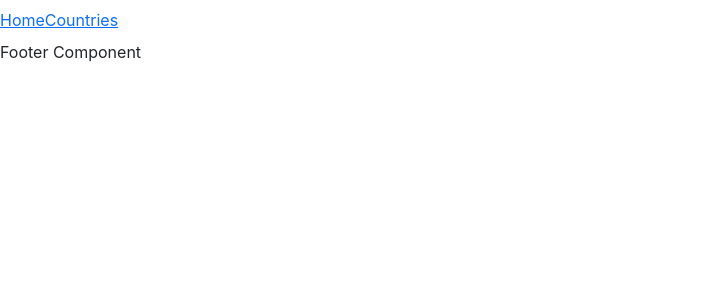
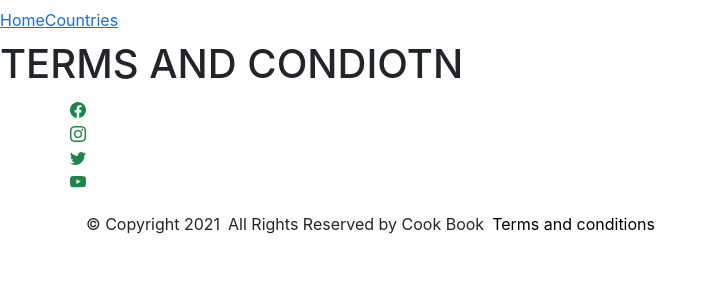
Before and after one commit to mrclcyn/react-cook-book, a React (Create React App) app: page /Tac in a window 1280 px wide. Shown: the top 300 px of the page, without its empty margins (0-717 px from the left). Built offline with nearby package versions, Linux system fonts and the light colour scheme; no server answers.

Commit message:
some changes

```diff
--- a/package.json
+++ b/package.json
@@ -6,8 +6,11 @@
     "@testing-library/jest-dom": "^5.16.1",
     "@testing-library/react": "^12.1.2",
     "@testing-library/user-event": "^13.5.0",
+    "bootstrap": "^5.1.3",
     "contentful": "^9.1.5",
     "react": "^17.0.2",
+    "react-bootstrap": "^2.1.1",
+    "react-bootstrap-icons": "^1.7.2",
     "react-dom": "^17.0.2",
     "react-router-dom": "^6.2.1",
     "react-scripts": "5.0.0",
--- a/src/App.js
+++ b/src/App.js
@@ -1,7 +1,6 @@
 import './App.css';
 
 function App({recipes}) {
-  console.log(recipes);
   return (
     <div className="App">
       <h1>Cook and Travel</h1>
--- a/src/AppRouter.js
+++ b/src/AppRouter.js
@@ -1,8 +1,9 @@
-import { Routes, Route } from 'react-router-dom';
+import { Routes, Route, Navigate } from 'react-router-dom';
 import Dishes from './Dishes';
 import Dish from './Dish';
-import NavBar from './NavBar';
+import Header from './Header';
 import Footer from './Footer';
+import TermsAndCon from './Tac';
 import App from './App';
 import { useState, useEffect } from 'react';
 import { client } from './client';
@@ -25,11 +26,12 @@ const AppRouter = () => {
 
     return (
         <>
-            <NavBar recipes={recipes} />
+            <Header />
             <Routes>
                 <Route path="/" element={<App recipes={recipes} />} />
-                <Route path="/dishes" element={<Dishes recipes={recipes} />} />
+                <Route path="/dishes/" element={<Dishes recipes={recipes} />} />
                 <Route path="/dishe/:recipesId" element={<Dish recipes={recipes} />} />
+                <Route path="/Tac" element={<TermsAndCon />} />
             </Routes>
             <Footer />
         </>
--- a/src/Dish.js
+++ b/src/Dish.js
@@ -11,7 +11,7 @@ const Dish = () => {
     const [recipes, setRecipes] = useState([]);
     const [loading, setLoading] = useState(true);
     const [error, setError] = useState(false);
-    const [lengthIng, setLengthIng] = useState(0);
+    //const [lengthIng, setLengthIng] = useState(0);
 
     //this length is for increasing the length of ingredients when we map thru array
     //it will then be used to pass to fetch quantity array
--- a/src/Dishes.js
+++ b/src/Dishes.js
@@ -29,7 +29,7 @@ const Dishes = ({ recipes }) => {
 
                                     <div className="list-group" id="list-tab" role="tablist">
                                         <a className="list-group-item list-group-item-action list-group-item-success active" id="list-home-list" data-toggle="list" href="#list-home" role="tab" aria-controls="home">
-                                            <img src={items.fields.image.fields.file.url} className="img-fluid" style={{ width: '100%', height: 'auto' }} />
+                                            <img src={items.fields.image.fields.file.url} className="img-fluid" style={{ width: '100%', height: 'auto' }} alt="meals"/>
                                             <div className="pl-3 pt-3 pr-3 mb-5">
                                                 <h3 className="mb-2">{items.fields.country}</h3>
                                                 <h4 className="mb-2">{items.fields.tags}</h4>
--- a/src/Footer.js
+++ b/src/Footer.js
@@ -1,8 +1,40 @@
+import { Link } from "react-router-dom";
+import { Facebook } from "react-bootstrap-icons";
+import { Instagram } from 'react-bootstrap-icons';
+import {Twitter} from 'react-bootstrap-icons'
+import { Youtube } from "react-bootstrap-icons";
+
 const Footer = () => {
-    return(
-        <div>
-            Footer Component
-        </div>
+    return (
+            <div>
+                <div className="container p-0">
+                    <div classNames="col-lg-12 ">
+                        <ul className=" list-unstyled list-inline text-right ">
+
+                            <a rel={'external'} href={"https://www.facebook.com"}><li className="fab fa-facebook" style={{ fontsize:'30px', color:'#1E8449'  }}><Facebook></Facebook></li></a>
+
+                            <a rel={'external'} href={"https://www.instagram.com"}><li className="fab fa-instagram" style={{ fontsize: '30px', color:'#1E8449'}}><Instagram></Instagram></li></a>
+
+                            <a rel={'external'} href={"https://www.twitter.com"}><li className="fab fa-twitter-square" style={{ fontsize: '30px', color: '#1E8449 '}}><Twitter></Twitter></li></a>
+
+                            <a  rel={'external'} href={"https://www.youtube.com"}><li className="fab fa-youtube-square" style={{fontsize: '30px', color: '#1E8449 '}}><Youtube></Youtube></li></a>
+                        </ul>
+                    </div>
+                </div>
+
+                <div className="container">
+                    <div className="col-lg-12 text-left p-1">
+                            <ul className=" list-unstyled list-inline" style={{paddingleft: '10px', paddingright: '10px'}}>
+                                <li className="list-inline-item">© Copyright 2021</li>
+                                <li className="list-inline-item">All Rights Reserved by Cook Book</li>
+                                <Link to="/tac"className="text-black"><li className="list-inline-item">Terms and conditions </li></Link>
+                            </ul>
+                    </div>
+                </div>
+            </div>
+
+
+
     )
 }
 
--- a/src/NavBar.js
+++ b/src/Header.js
@@ -1,13 +1,14 @@
 import { NavLink } from 'react-router-dom';
+import { Navbar } from 'react-bootstrap';
 
-const NavBar = ({reicpes}) => {
+const Header = ({reicpes}) => {
     return(
-        <nav className="navbar sticky-top navbar-expand-md navbar-light">
+        <Navbar>
             <NavLink to="/">Home</NavLink>
             <NavLink to="/dishes">Countries</NavLink>
-        </nav>
+        </Navbar>
 
     )
 }
 
-export default NavBar;
+export default Header;
--- /dev/null
+++ b/src/Tac.js
@@ -0,0 +1,6 @@
+export default function TermsAndCon() {
+
+    return (
+        <h1>TERMS AND CONDIOTN</h1>
+    )
+}
```
Also changed, not shown: 1 other file (tests, documents, lock files or other folders).
